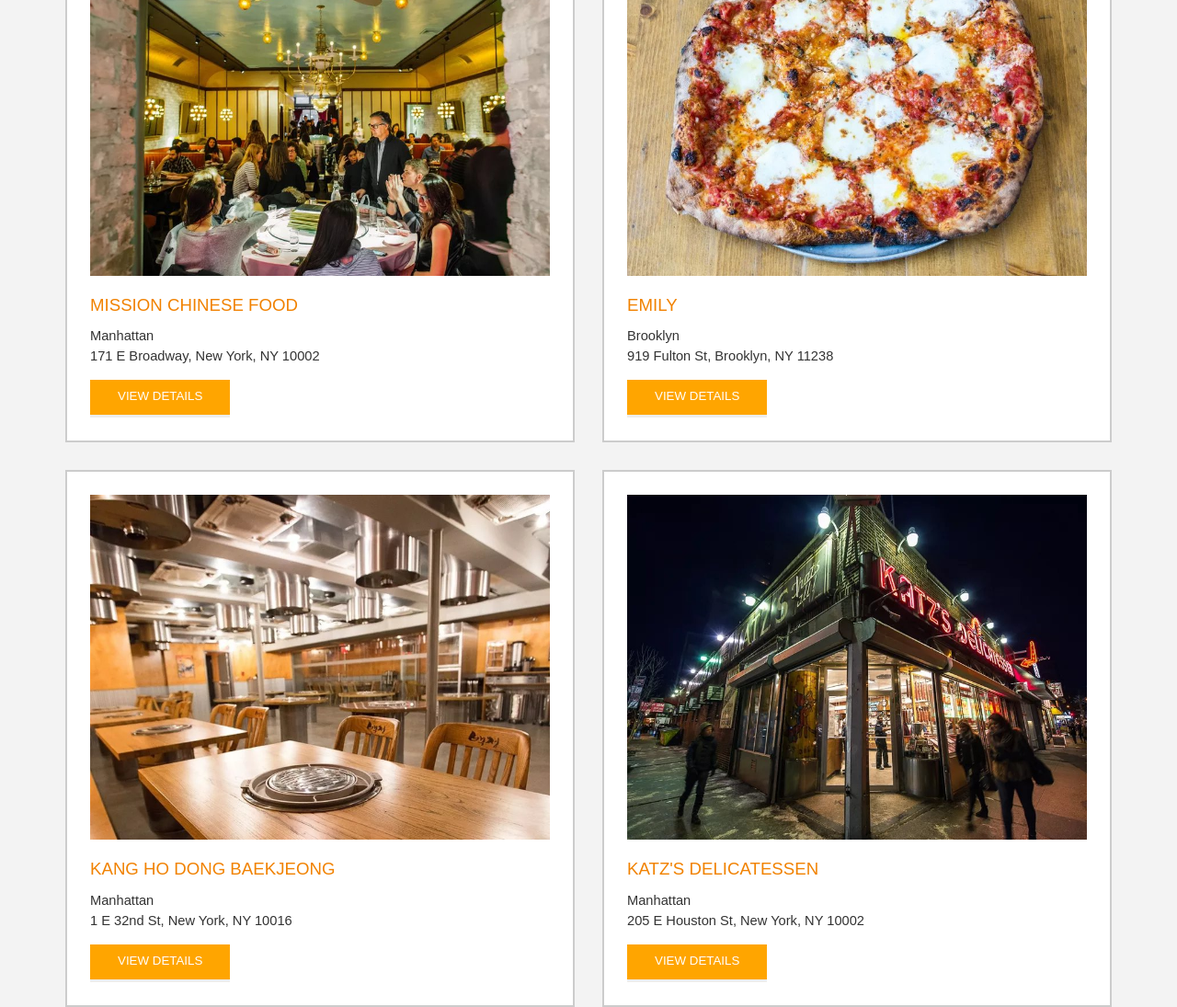
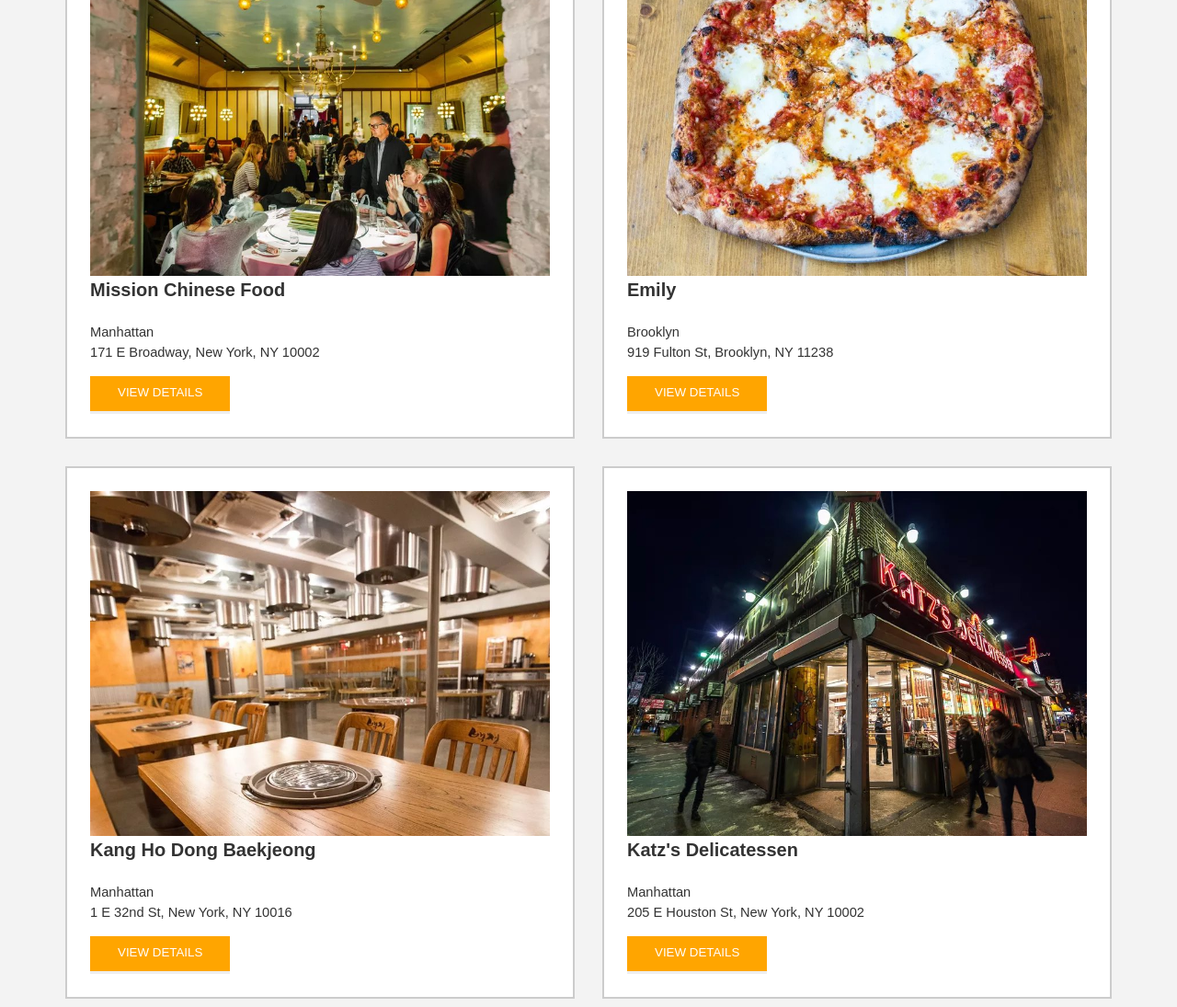
Before and after one commit to MichaelFarag/Restaurant-App-Reviews, a plain HTML site: page index.html in a window 1280 px wide. Shown: the part 677-1772 px from the top of the page at 92% size. Drawn offline with nearby package versions, Linux system fonts and the light colour scheme.

Commit message:
fixes after review

```diff
--- a/js/main.js
+++ b/js/main.js
@@ -161,9 +161,10 @@
   const image = document.createElement('img');
   image.className = 'restaurant-img';
   image.src = DBHelper.imageUrlForRestaurant(restaurant);
+  image.alt = restaurant.name;
   li.append(image);
 
-  const name = document.createElement('h1');
+  const name = document.createElement('h2');
   name.innerHTML = restaurant.name;
   li.append(name);
 
--- a/js/restaurant_info.js
+++ b/js/restaurant_info.js
@@ -89,6 +89,7 @@
   const image = document.getElementById('restaurant-img');
   image.className = 'restaurant-img'
   image.src = DBHelper.imageUrlForRestaurant(restaurant);
+  image.alt = restaurant.name;
 
   const cuisine = document.getElementById('restaurant-cuisine');
   cuisine.innerHTML = restaurant.cuisine_type;
--- a/js/sw.js
+++ b/js/sw.js
@@ -1,6 +1,6 @@
 var CACHE_NAME = 'restaurant-app-reviews-cache-v1';
 var urlsToCache = [
-
+  '/',
   '/index.html',
   '/restaurant.html',
   '/data/restaurants.json',
```
Also changed, not shown: css/responsive.css (+1 -29 lines).
